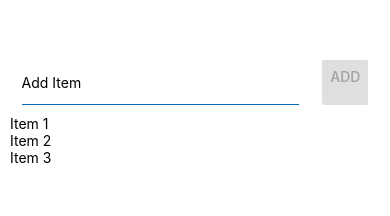
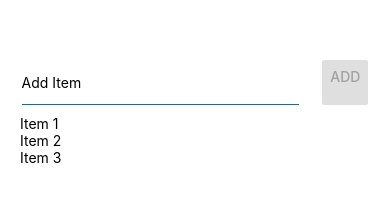
Before and after one commit to marcosvillabasa/coder_React_Native, a React Native app: screen / in a window 390 px wide. Shown: the top 216 px of the page. Built offline with nearby package versions, Linux system fonts and the light colour scheme.

Commit message:
refactor: rename some variables

```diff
--- a/App.js
+++ b/App.js
@@ -4,21 +4,23 @@ import AddItem from './src/components/AddItem'
 import useListItems from './src/hooks/useListItems'
 
 export default function App() {
-	const { addItem, handleChange, input, list } = useListItems()
+	const { addItem, handleChange, value, items } = useListItems()
 
 	return (
 		<View style={styles.container}>
 			<AddItem
 				onPress={addItem}
 				onChange={handleChange}
-				isDisabled={input === ''}
-				value={input}
+				isDisabled={value === ''}
+				value={value}
 			/>
-			{list.map((item) => (
-				<View key={item.id}>
-					<Text>{item.name}</Text>
-				</View>
-			))}
+			<View style={styles.itemsContainer}>
+				{items.map((item) => (
+					<View key={item.id}>
+						<Text>{item.name}</Text>
+					</View>
+				))}
+			</View>
 		</View>
 	)
 }
@@ -30,4 +32,7 @@ const styles = StyleSheet.create({
 		margin: 50,
 		marginHorizontal: 10,
 	},
+  itemsContainer: {
+    marginHorizontal: 10
+  }
 })
--- a/src/hooks/useListItems.js
+++ b/src/hooks/useListItems.js
@@ -2,21 +2,21 @@ import { useState } from 'react'
 import { data } from '../../data/data'
 
 const useListItems = () => {
-	const [input, setInput] = useState('')
-	const [list, setList] = useState(data)
+	const [value, setValue] = useState('')
+	const [items, setItems] = useState(data)
 	const addItem = () => {
-		setList([...list, { name: input, id: list.length + 1 }])
-		setInput('')
+		setItems([...items, { name: value, id: items.length + 1 }])
+		setValue('')
 	}
 
 	const handleChange = (text) => {
-		setInput(text)
+		setValue(text)
 	}
 	return {
 		addItem,
 		handleChange,
-		input,
-		list,
+		value,
+		items,
 	}
 }
 
```
